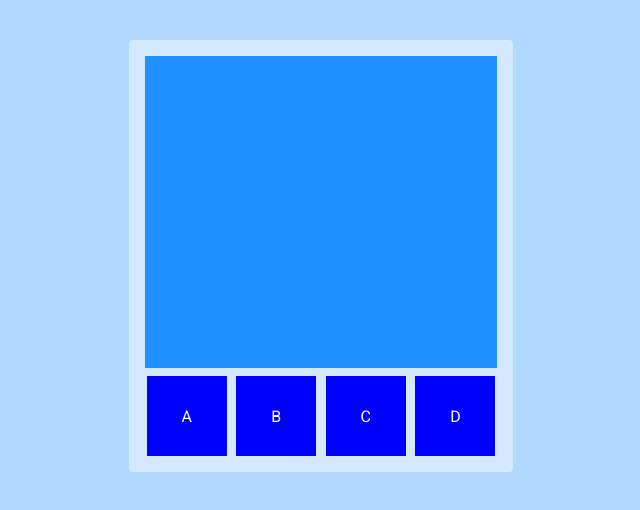
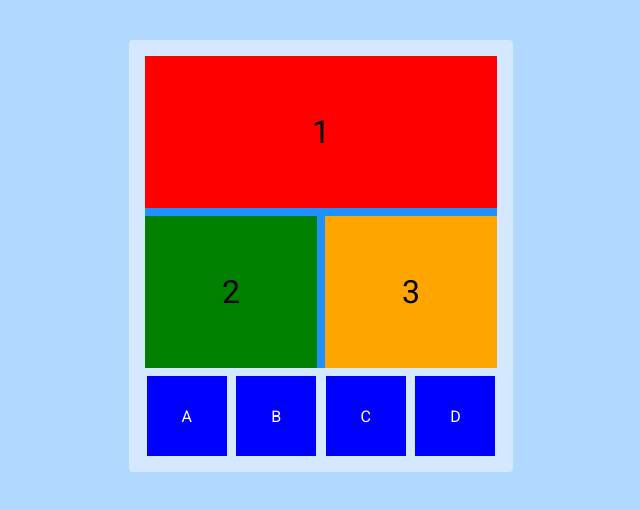
Before and after one commit to silvinodemedeiros/silvino-experiments, an Angular app: page / in a window 1280 px wide. Shown: the top 510 px of the page, without its empty margins (319-959 px from the left). Built offline with nearby package versions, Linux system fonts and the light colour scheme.

Commit message:
applies grid area to cells

```diff
--- a/src/app/components/drag-and-drop/drag-and-drop.component.css
+++ b/src/app/components/drag-and-drop/drag-and-drop.component.css
@@ -31,6 +31,13 @@
   background: darkblue;
 }
 
+[class|=content-cell] {
+  display: flex;
+  align-items: center;
+  justify-content: center;
+  font-size: 2rem;
+}
+
 .content {
   grid-area: content;
   display: grid;
@@ -41,3 +48,30 @@
   gap: .5rem;
   background: dodgerblue;
 }
+
+.content-cell-1 {
+  grid-area: 1 / 1 / 2 / 3;
+  background: red;
+}
+
+.content-cell-2 {
+  grid-area: 2 / 1 / 3 / 2;
+  background: green;
+}
+
+.content-cell-3 {
+  grid-area: 2 / 2 / 3 / 3;
+  background: orange;
+}
+
+.content-cell-1:before {
+  content: '1';
+}
+
+.content-cell-2:before {
+  content: '2';
+}
+
+.content-cell-3:before {
+  content: '3';
+}
--- a/src/app/components/drag-and-drop/drag-and-drop.component.html
+++ b/src/app/components/drag-and-drop/drag-and-drop.component.html
@@ -15,5 +15,9 @@
     class="content"
     (dragover)="allowDrop($event)"
     (drop)="drop($event)"
-  ></div>
+  >
+  <div class="content-cell-1"></div>
+  <div class="content-cell-2"></div>
+  <div class="content-cell-3"></div>
+  </div>
 </div>
```
